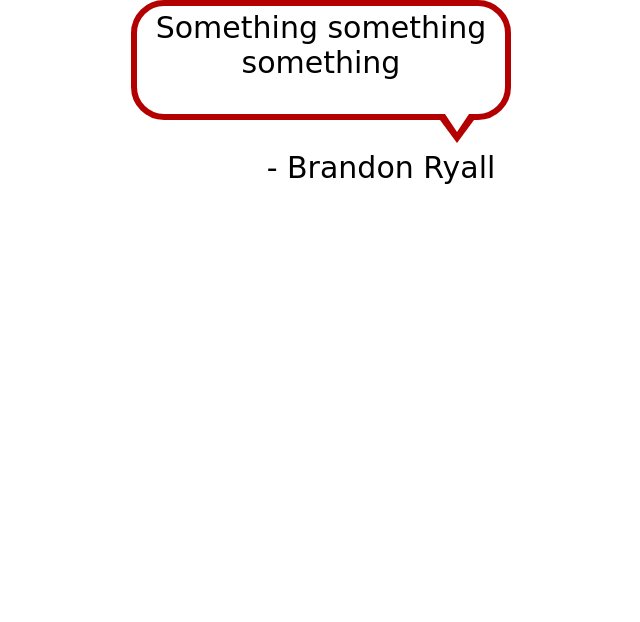
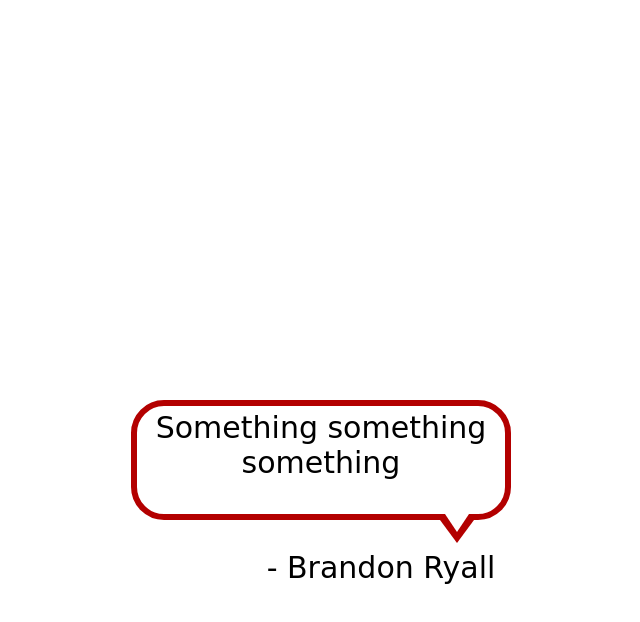
Before and after one commit to rhinosaurus/rhinosaurus.github.io, a plain HTML site: page index.html in a window 1280 px wide. Shown: the whole page, without its empty margins (189-829 px from the left). Drawn offline with Linux system fonts and the light colour scheme; a web font is replaced by a local one.

Commit message:
all of it

```diff
--- a/resources/css/styles.css
+++ b/resources/css/styles.css
@@ -2,6 +2,11 @@ body {
 	margin: 0 auto;
 	width: 50%;
 	text-align: center;
+}
+
+.content {
+	position: relative;
+	top: 50%;
 }
 
 .name {
```
